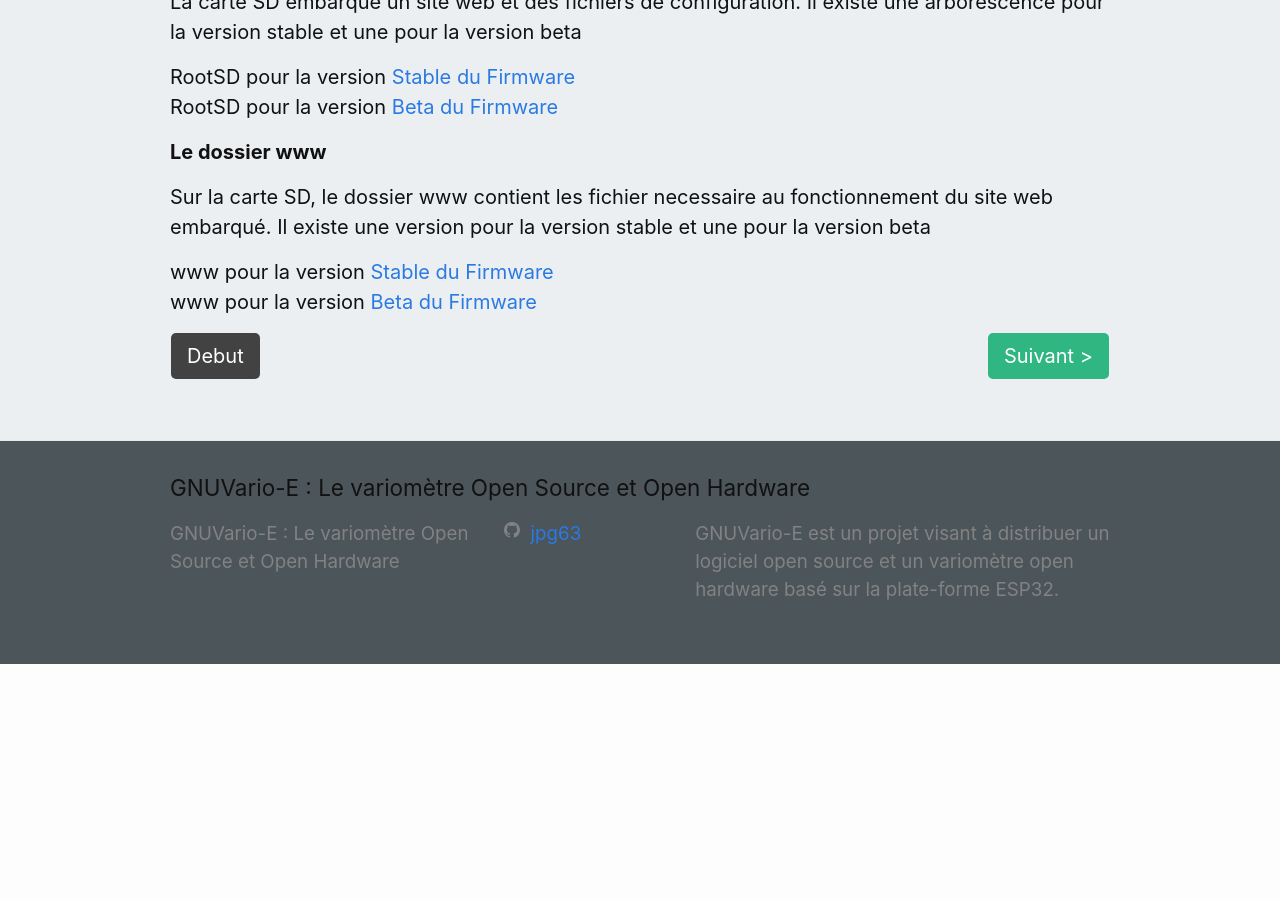
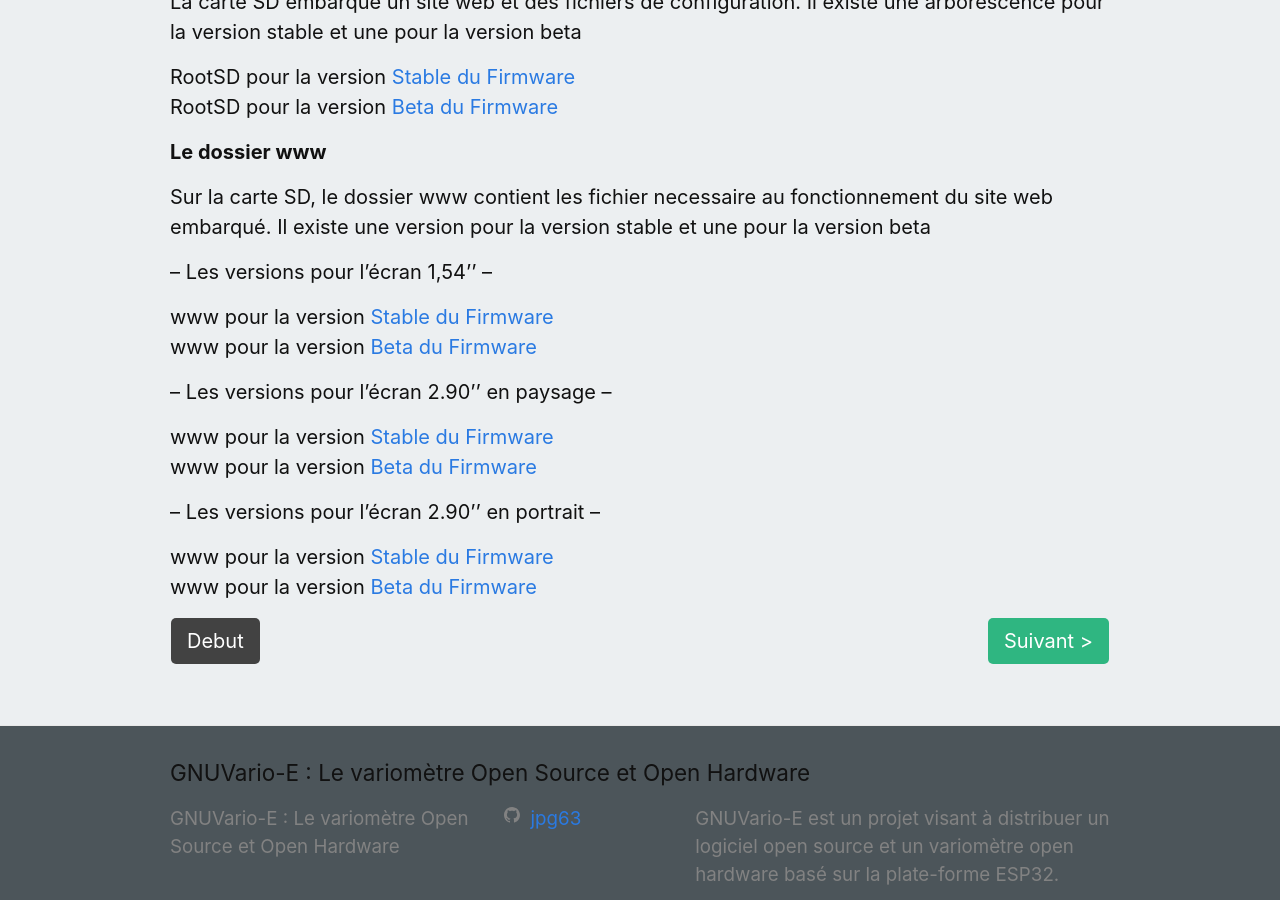
Before and after one commit to jpg63/GNUVarioFR-E, a Jekyll site: the page built from _logiciel/architecture.md, in a window 1280 px wide and 900 px high, scrolled down 1464 px. Built offline with Jekyll 4.4.1, drawn with Linux system fonts in a browser that asks for light colours; before the commit the page ends 2128 px from its top, so only the background shows below that.

Commit message:
v 1.06f mise à jours lien de téléchargeemnt

```diff
--- a/_logiciel/architecture.md
+++ b/_logiciel/architecture.md
@@ -37,5 +37,17 @@ RootSD pour la version {% include lienfichier.md name="Beta du Firmware" lien="u
 
 Sur la carte SD, le dossier www contient les fichier necessaire au fonctionnement du site web embarqué. Il existe une version pour la version stable et une pour la version beta
 
-www pour la version {% include lienfichier.md name="Stable du Firmware" lien="update/www/Stable/www.zip" %}
-www pour la version {% include lienfichier.md name="Beta du Firmware" lien="update/www/Beta/www.zip" %}
+-- Les versions pour l'écran 1,54''     --
+
+www pour la version {% include lienfichier.md name="Stable du Firmware" lien="dl-web/Gnuvario154" %}
+www pour la version {% include lienfichier.md name="Beta du Firmware" lien="dl-web/Gnuvario154b" %}
+
+-- Les versions pour l'écran 2.90'' en paysage   --
+
+www pour la version {% include lienfichier.md name="Stable du Firmware" lien="dl-web/Gnuvario290" %}
+www pour la version {% include lienfichier.md name="Beta du Firmware" lien="dl-web/Gnuvario290b" %}
+
+-- Les versions pour l'écran 2.90'' en portrait   --
+
+www pour la version {% include lienfichier.md name="Stable du Firmware" lien="dl-web/Gnuvario291" %}
+www pour la version {% include lienfichier.md name="Beta du Firmware" lien="dl-web/Gnuvario291b" %}
```
Also changed, not shown: 1-PCB.md (+1 -1 lines), 2-boitier3d.md (+0 -3 lines), 4-logiciel.md (+1 -1 lines), _materiel/pcb.md (+2 -2 lines).
